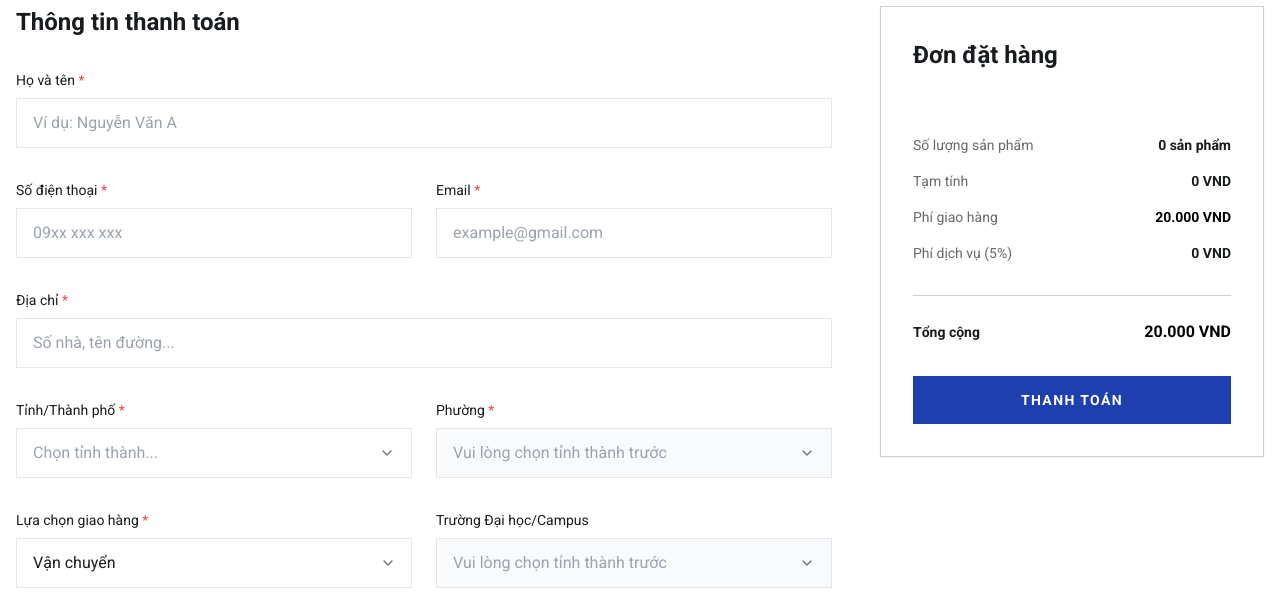
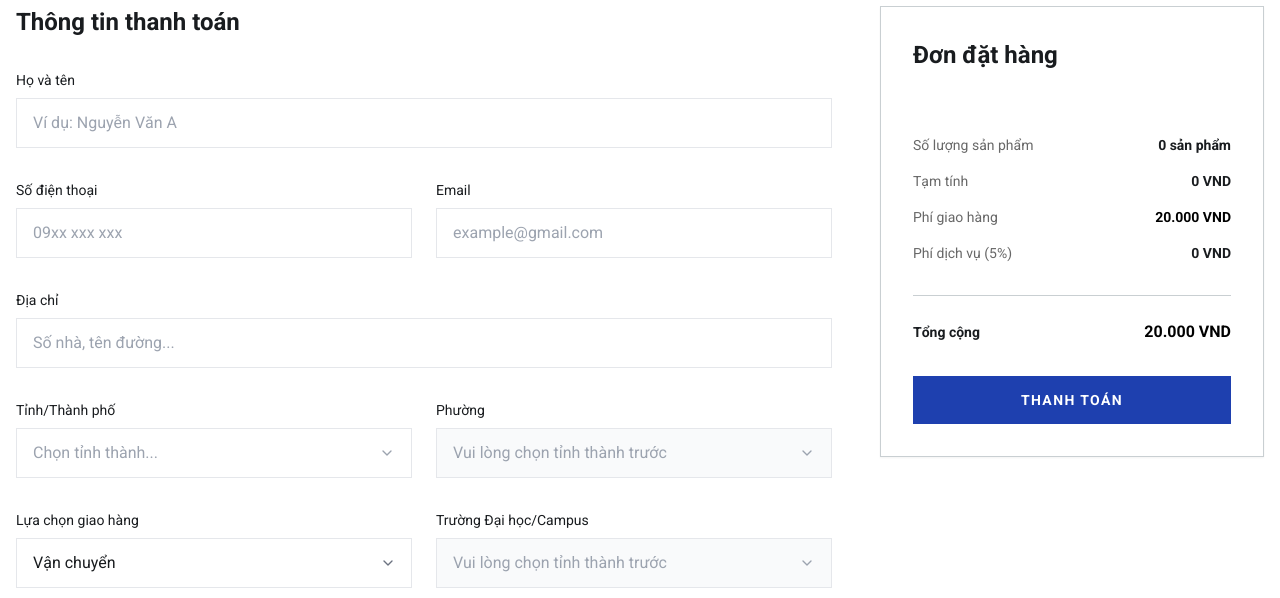
Before and after one commit to MrCopperrrr/Secondhand_Ecommerce, a React (Vite) app in the folder client/: page /checkout in a window 1280 px wide. Shown: the part 202-800 px from the top of the page. Built offline with nearby package versions, Linux system fonts and the light colour scheme.

Commit message:
feat: implement realtime validation for billing form fields

```diff
--- a/client/src/components/shop/checkout/billing-form.tsx
+++ b/client/src/components/shop/checkout/billing-form.tsx
@@ -42,9 +42,10 @@ interface SearchableSelectProps {
   onChange: (value: string) => void;
   placeholder?: string;
   disabled?: boolean;
+  error?: string;
 }
 
-function SearchableSelect({ label, value, options, onChange, placeholder, disabled }: SearchableSelectProps) {
+function SearchableSelect({ label, value, options, onChange, placeholder, disabled, error }: SearchableSelectProps) {
   const [open, setOpen] = useState(false);
   const [search, setSearch] = useState('');
 
@@ -67,12 +68,12 @@ function SearchableSelect({ label, value, options, onChange, placeholder, disabl
         <Popover.Trigger asChild>
           <button
             disabled={disabled}
-            className={`w-full flex items-center justify-between px-4 py-3 border border-gray-200 rounded-none text-[#191C1F] focus:outline-none focus:border-[#1E40AF] transition-all bg-white cursor-pointer disabled:bg-gray-50 disabled:cursor-not-allowed ${
-              !value ? 'text-gray-400' : ''
-            }`}
+            className={`w-full flex items-center justify-between px-4 py-3 border rounded-none text-[#191C1F] focus:outline-none transition-all bg-white cursor-pointer disabled:bg-gray-50 disabled:cursor-not-allowed ${
+              error ? 'border-red-500' : 'border-gray-200 focus:border-[#1E40AF]'
+            } ${!value ? 'text-gray-400' : ''}`}
           >
             <span className="truncate">{value || placeholder}</span>
-            <ChevronDown className={`w-4 h-4 text-gray-500 transition-transform duration-200 ${open ? 'rotate-180' : ''}`} />
+            <ChevronDown className={`w-4 h-4 text-gray-400 transition-transform duration-200 ${open ? 'rotate-180' : ''}`} />
           </button>
         </Popover.Trigger>
 
@@ -117,6 +118,7 @@ function SearchableSelect({ label, value, options, onChange, placeholder, disabl
           </Popover.Content>
         </Popover.Portal>
       </Popover.Root>
+      {error && <p className="mt-1.5 text-xs text-red-500">{error}</p>}
     </div>
   );
 }
@@ -134,6 +136,7 @@ export function BillingForm({ onFormChange }: BillingFormProps) {
   });
 
   const [errors, setErrors] = useState<Partial<Record<keyof BillingFormData, string>>>({});
+  const [touched, setTouched] = useState<Partial<Record<keyof BillingFormData, boolean>>>({});
 
   const provinceOptions = useMemo(() => PROVINCES_DATA.map(p => p.name), []);
 
@@ -148,19 +151,38 @@ export function BillingForm({ onFormChange }: BillingFormProps) {
     return UNIVERSITIES_DATA[formData.province] || [];
   }, [formData.province]);
 
-  const validateField = (field: keyof BillingFormData, value: string) => {
-    if (field === 'campus') return ''; // Campus is optional
-    if (!value || value.trim() === '') {
-      return 'Trường này là bắt buộc';
+  const validate = (data: BillingFormData, field?: keyof BillingFormData) => {
+    const newErrors: Partial<Record<keyof BillingFormData, string>> = { ...errors };
+
+    const checkField = (f: keyof BillingFormData) => {
+      if (f === 'campus') return; // campus is optional
+
+      const val = data[f];
+      if (!val || (typeof val === 'string' && val.trim() === '')) {
+        newErrors[f] = 'Trường này không được để trống';
+      } else if (f === 'email' && !/\S+@\S+\.\S+/.test(val)) {
+        newErrors[f] = 'Email không hợp lệ';
+      } else if (f === 'phone' && !/^[0-9]{10}$/.test(val.replace(/\s/g, ''))) {
+        newErrors[f] = 'Số điện thoại không hợp lệ (10 số)';
+      } else {
+        delete newErrors[f];
       }
-    if (field === 'email' && !/^[^\s@]+@[^\s@]+\.[^\s@]+$/.test(value)) {
-      return 'Email không hợp lệ';
+    };
+
+    if (field) {
+      checkField(field);
+    } else {
+      (Object.keys(data) as Array<keyof BillingFormData>).forEach(checkField);
     }
-    if (field === 'phone' && !/^\d{10,11}$/.test(value)) {
-      return 'Số điện thoại không hợp lệ';
-    }
-    return '';
+
+    setErrors(newErrors);
+    return newErrors;
   };
+
+  // Run validation when data changes or touched
+  useEffect(() => {
+    onFormChange(formData);
+  }, [formData, onFormChange]);
 
   const handleChange = (e: React.ChangeEvent<HTMLInputElement | HTMLSelectElement>, field: keyof BillingFormData) => {
     const value = e.target.value;
@@ -171,11 +193,9 @@ export function BillingForm({ onFormChange }: BillingFormProps) {
       newData.campus = '';
     }
 
-    const error = validateField(field, value);
-    setErrors(prev => ({ ...prev, [field]: error }));
-
     setFormData(newData);
-    onFormChange(newData);
+    setTouched(prev => ({ ...prev, [field]: true }));
+    validate(newData, field);
   };
 
   const handleSelectChange = (field: keyof BillingFormData, value: string) => {
@@ -184,12 +204,9 @@ export function BillingForm({ onFormChange }: BillingFormProps) {
       newData.ward = '';
       newData.campus = '';
     }
-
-    const error = validateField(field, value);
-    setErrors(prev => ({ ...prev, [field]: error }));
-
     setFormData(newData);
-    onFormChange(newData);
+    setTouched(prev => ({ ...prev, [field]: true }));
+    validate(newData, field);
   };
 
   return (
@@ -201,111 +218,103 @@ export function BillingForm({ onFormChange }: BillingFormProps) {
       {/* Row 1: Full Name */}
       <div className="grid grid-cols-1 gap-6">
         <div>
-          <label className="block text-sm font-normal text-[#191C1F] mb-2">
-            Họ và tên <span className="text-red-500">*</span>
-          </label>
+          <label className="block text-sm font-normal text-[#191C1F] mb-2">Họ và tên</label>
           <input
             type="text"
             value={formData.fullName}
             onChange={(e) => handleChange(e, 'fullName')}
+            onBlur={() => setTouched(prev => ({ ...prev, fullName: true }))}
             className={`w-full px-4 py-3 border rounded-none text-[#191C1F] focus:outline-none transition-all ${
-              errors.fullName ? 'border-red-500' : 'border-gray-200 focus:border-[#1E40AF]'
+              touched.fullName && errors.fullName ? 'border-red-500' : 'border-gray-200 focus:border-[#1E40AF]'
             }`}
             placeholder="Ví dụ: Nguyễn Văn A"
           />
-          {errors.fullName && <p className="text-red-500 text-xs mt-1">{errors.fullName}</p>}
+          {touched.fullName && errors.fullName && <p className="mt-1.5 text-xs text-red-500">{errors.fullName}</p>}
         </div>
       </div>
 
       {/* Row 2: Phone & Email */}
       <div className="grid grid-cols-1 md:grid-cols-2 gap-6">
         <div>
-          <label className="block text-sm font-normal text-[#191C1F] mb-2">
-            Số điện thoại <span className="text-red-500">*</span>
-          </label>
+          <label className="block text-sm font-normal text-[#191C1F] mb-2">Số điện thoại</label>
           <input
             type="tel"
             value={formData.phone}
             onChange={(e) => handleChange(e, 'phone')}
+            onBlur={() => setTouched(prev => ({ ...prev, phone: true }))}
             className={`w-full px-4 py-3 border rounded-none text-[#191C1F] focus:outline-none transition-all ${
-              errors.phone ? 'border-red-500' : 'border-gray-200 focus:border-[#1E40AF]'
+              touched.phone && errors.phone ? 'border-red-500' : 'border-gray-200 focus:border-[#1E40AF]'
             }`}
             placeholder="09xx xxx xxx"
           />
-          {errors.phone && <p className="text-red-500 text-xs mt-1">{errors.phone}</p>}
+          {touched.phone && errors.phone && <p className="mt-1.5 text-xs text-red-500">{errors.phone}</p>}
         </div>
         <div>
-          <label className="block text-sm font-normal text-[#191C1F] mb-2">
-            Email <span className="text-red-500">*</span>
-          </label>
+          <label className="block text-sm font-normal text-[#191C1F] mb-2">Email</label>
           <input
             type="email"
             value={formData.email}
             onChange={(e) => handleChange(e, 'email')}
+            onBlur={() => setTouched(prev => ({ ...prev, email: true }))}
             className={`w-full px-4 py-3 border rounded-none text-[#191C1F] focus:outline-none transition-all ${
-              errors.email ? 'border-red-500' : 'border-gray-200 focus:border-[#1E40AF]'
+              touched.email && errors.email ? 'border-red-500' : 'border-gray-200 focus:border-[#1E40AF]'
             }`}
             placeholder="example@gmail.com"
           />
-          {errors.email && <p className="text-red-500 text-xs mt-1">{errors.email}</p>}
+          {touched.email && errors.email && <p className="mt-1.5 text-xs text-red-500">{errors.email}</p>}
         </div>
       </div>
 
       {/* Row 3: Address */}
       <div className="grid grid-cols-1 gap-6">
         <div>
-          <label className="block text-sm font-normal text-[#191C1F] mb-2">
-            Địa chỉ <span className="text-red-500">*</span>
-          </label>
+          <label className="block text-sm font-normal text-[#191C1F] mb-2">Địa chỉ</label>
           <input
             type="text"
             value={formData.address}
             onChange={(e) => handleChange(e, 'address')}
+            onBlur={() => setTouched(prev => ({ ...prev, address: true }))}
             className={`w-full px-4 py-3 border rounded-none text-[#191C1F] focus:outline-none transition-all ${
-              errors.address ? 'border-red-500' : 'border-gray-200 focus:border-[#1E40AF]'
+              touched.address && errors.address ? 'border-red-500' : 'border-gray-200 focus:border-[#1E40AF]'
             }`}
             placeholder="Số nhà, tên đường..."
           />
-          {errors.address && <p className="text-red-500 text-xs mt-1">{errors.address}</p>}
+          {touched.address && errors.address && <p className="mt-1.5 text-xs text-red-500">{errors.address}</p>}
         </div>
       </div>
 
       {/* Row 4: Province & Ward */}
       <div className="grid grid-cols-1 md:grid-cols-2 gap-6">
-        <div className="space-y-1">
         <SearchableSelect
-            label={<span>Tỉnh/Thành phố <span className="text-red-500">*</span></span> as any}
+          label="Tỉnh/Thành phố"
           value={formData.province}
           options={provinceOptions}
           onChange={(val) => handleSelectChange('province', val)}
           placeholder="Chọn tỉnh thành..."
+          error={touched.province ? errors.province : undefined}
         />
-          {errors.province && <p className="text-red-500 text-xs">{errors.province}</p>}
-        </div>
-        <div className="space-y-1">
         <SearchableSelect
-            label={<span>Phường <span className="text-red-500">*</span></span> as any}
+          label="Phường"
           value={formData.ward}
           options={wardOptions}
           onChange={(val) => handleSelectChange('ward', val)}
           placeholder={formData.province ? "Chọn phường..." : "Vui lòng chọn tỉnh thành trước"}
           disabled={!formData.province}
+          error={touched.ward ? errors.ward : undefined}
         />
-          {errors.ward && <p className="text-red-500 text-xs">{errors.ward}</p>}
-        </div>
       </div>
 
       {/* Row 5: Delivery Method & Campus */}
       <div className="grid grid-cols-1 md:grid-cols-2 gap-6">
         <div>
-          <label className="block text-sm font-normal text-[#191C1F] mb-2">
-            Lựa chọn giao hàng <span className="text-red-500">*</span>
-          </label>
+          <label className="block text-sm font-normal text-[#191C1F] mb-2">Lựa chọn giao hàng</label>
           <div className="relative">
             <select
               value={formData.deliveryMethod}
               onChange={(e) => handleChange(e, 'deliveryMethod')}
-              className="w-full appearance-none px-4 py-3 border border-gray-200 rounded-none text-[#191C1F] focus:outline-none focus:border-[#1E40AF] transition-all bg-white cursor-pointer"
+              className={`w-full appearance-none px-4 py-3 border rounded-none text-[#191C1F] focus:outline-none transition-all bg-white cursor-pointer ${
+                touched.deliveryMethod && errors.deliveryMethod ? 'border-red-500' : 'border-gray-200 focus:border-[#1E40AF]'
+              }`}
             >
               <option value="shipping">Vận chuyển</option>
               <option value="meetup">Meetup</option>
@@ -314,6 +323,7 @@ export function BillingForm({ onFormChange }: BillingFormProps) {
               <ChevronDown className="w-4 h-4 text-gray-500" />
             </div>
           </div>
+          {touched.deliveryMethod && errors.deliveryMethod && <p className="mt-1.5 text-xs text-red-500">{errors.deliveryMethod}</p>}
         </div>
 
         <SearchableSelect
@@ -323,6 +333,7 @@ export function BillingForm({ onFormChange }: BillingFormProps) {
           onChange={(val) => handleSelectChange('campus', val)}
           placeholder={formData.province ? "Chọn trường..." : "Vui lòng chọn tỉnh thành trước"}
           disabled={!formData.province}
+          // No error for campus as it's optional
         />
       </div>
     </div>
```
Lines whose indentation alone changed are shown as unchanged.
